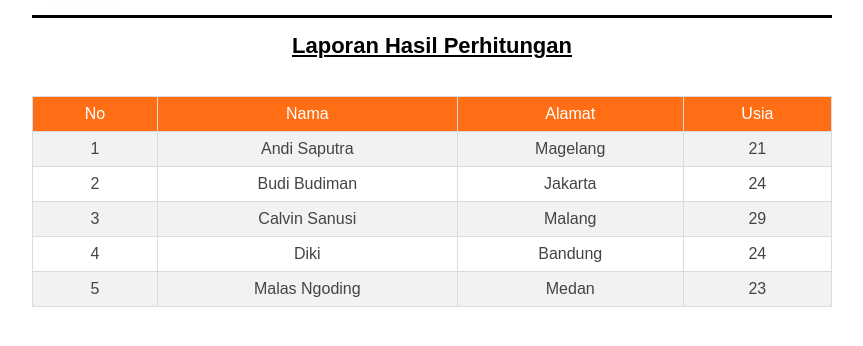
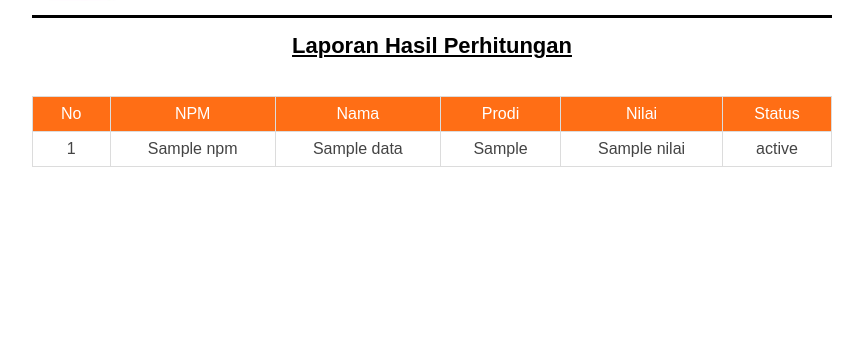
Before and after one commit to arul-25/ci4-topsis, a CodeIgniter 4 app: the page made by app/Views/cetak.php in a window 1280 px wide. Shown: the part 107-453 px from the top of the page, without its empty margins (208-1071 px from the left). Run offline with PHP 8.4 and a stand-in for CodeIgniter, Linux system fonts and the light colour scheme; the template is opened without the code that fills it: most values are stand-ins (such as "Sample title", 1, 10 or a date in 2020); some libraries are stand-ins or nearby versions.

Commit message:
perhitungan, cetak seleksi, hasil selesi

```diff
--- a/app/Config/Routes.php
+++ b/app/Config/Routes.php
@@ -102,7 +102,7 @@ $routes->group('dashboard', ['filter' => 'auth'], function ($routes) {
     $routes->get('seleksi_detail/(:any)', 'DashboardController::seleksi_detail/$1');
     $routes->post('seleksi_detail_update', 'DashboardController::seleksi_detail_update');
 
-    $routes->get('cetak', 'DashboardController::cetak');
+    $routes->post('cetak', 'DashboardController::cetak');
 
     $routes->match(['post', 'get'], 'hitung', 'DashboardController::hitung');
 
--- a/app/Models/Seleksi_Model.php
+++ b/app/Models/Seleksi_Model.php
@@ -11,7 +11,7 @@ class Seleksi_Model extends Model
     protected $table = 'seleksi';
     protected $primaryKey = 'id';
     protected $returnType     = 'array';
-    protected $allowedFields = ['kd_seleksi', 'thn_akademik', 'id_beasiswa', 'id_mahasiswa', 'tgl_seleksi', 'status_terima', 'id_prodi', 'nilai'];
+    protected $allowedFields = ['kd_seleksi', 'thn_akademik', 'id_beasiswa', 'id_mahasiswa', 'tgl_seleksi', 'status_terima', 'id_prodi', 'id_kouta', 'nilai'];
     protected $useSoftDeletes = false;
     protected $useTimestamps = true;
     protected $createdField  = 'created_at';
--- a/app/Views/cetak.php
+++ b/app/Views/cetak.php
@@ -149,42 +149,27 @@
             <section class="data-laporan">
                 <h5 class="text-center">Laporan Hasil Perhitungan</h5>
                 <table class="table1">
-                    <tr>
+                    <thead>
                         <th>No</th>
+                        <th>NPM</th>
                         <th>Nama</th>
-                        <th>Alamat</th>
-                        <th>Usia</th>
-                    </tr>
-                    <tr>
-                        <td>1</td>
-                        <td>Andi Saputra</td>
-                        <td>Magelang</td>
-                        <td>21</td>
-                    </tr>
-                    <tr>
-                        <td>2</td>
-                        <td>Budi Budiman</td>
-                        <td>Jakarta</td>
-                        <td>24</td>
-                    </tr>
-                    <tr>
-                        <td>3</td>
-                        <td>Calvin Sanusi</td>
-                        <td>Malang</td>
-                        <td>29</td>
-                    </tr>
-                    <tr>
-                        <td>4</td>
-                        <td>Diki</td>
-                        <td>Bandung</td>
-                        <td>24</td>
-                    </tr>
-                    <tr>
-                        <td>5</td>
-                        <td>Malas Ngoding</td>
-                        <td>Medan</td>
-                        <td>23</td>
-                    </tr>
+                        <th>Prodi</th>
+                        <th>Nilai</th>
+                        <th>Status</th>
+                    </thead>
+                    <tbody>
+                        <?php $no = 1; ?>
+                        <?php foreach ($data as $row) : ?>
+                            <tr>
+                                <td><?= $no++; ?></td>
+                                <td><?= $row['npm']; ?></td>
+                                <td><?= $row['nama']; ?></td>
+                                <td><?= $row['nm_prodi']; ?></td>
+                                <td><?= $row['nilai']; ?></td>
+                                <td><?= $row['status_terima']; ?></td>
+                            </tr>
+                        <?php endforeach; ?>
+                    </tbody>
                 </table>
             </section>
         </div>
```
Also changed, not shown: app/Controllers/DashboardController.php (+17 -7 lines), app/Libraries/Service_Lib.php (+20 -4 lines), app/Views/hasil.php (+44 -19 lines), 1 other file.
